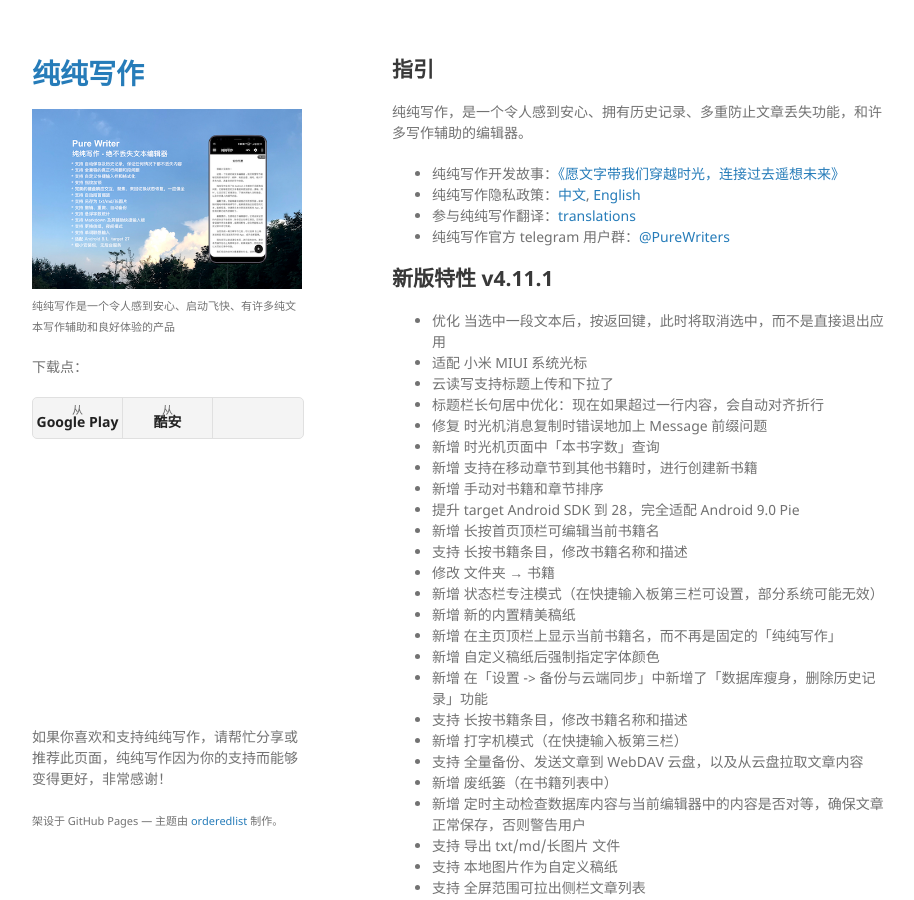
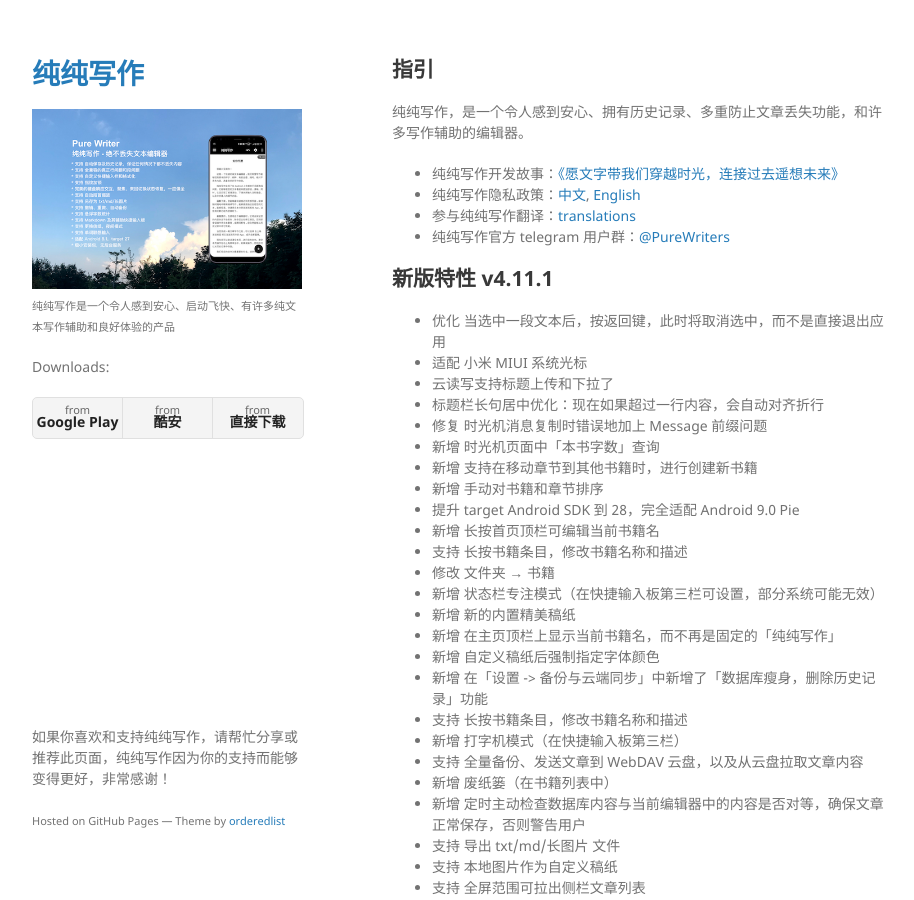
Before and after one commit to PureWriter/writer.drakeet.com, a Jekyll site: the page built from index.md, in a window 1280 px wide and 900 px high. Shown: the whole window, without its empty margins (178-1092 px from the left). Built offline with Jekyll 4.4.1, drawn with Linux system fonts in a browser that asks for light colours; our own code applies the rules of GitHub Pages for plain Markdown files.

Commit message:
Reverted "Removed Direct Download Button (#1)" (#2)
This reverts commit 7488e6c1465d51afa96e8ce5bc4b094ab188ab4f.

```diff
--- a/_config.yml
+++ b/_config.yml
@@ -7,3 +7,4 @@
 show_downloads: true
 google_play: https://play.google.com/store/apps/details?id=com.drakeet.purewriter
 coolapk: https://www.coolapk.com/apk/com.drakeet.purewriter
+direct: https://www.coolapk.com/apk/com.drakeet.purewriter
--- a/_layouts/default.html
+++ b/_layouts/default.html
@@ -1,5 +1,5 @@
 <!DOCTYPE html>
-<html lang="{{ site.lang | default: "zh-CN" }}">
+<html lang="{{ site.lang | default: "en-US" }}">
   <head>
     <meta charset="UTF-8">
     <meta http-equiv="X-UA-Compatible" content="IE=edge">
@@ -23,10 +23,11 @@
         <p><small>{{ site.description | default: site.github.project_tagline }}</small></p>
 
         {% if site.show_downloads %}
-        <p class"downloads">下载点： </p>
+        <p class"downloads">Downloads: </p>
         <ul class="downloads">
-          <li><a href="{{ site.google_play }}">从 <strong>Google Play</strong></a></li>
-          <li><a href="{{ site.coolapk }}">从 <strong>酷安</strong></a></li>
+          <li><a href="{{ site.google_play }}">from <strong>Google Play</strong></a></li>
+          <li><a href="{{ site.coolapk }}">from <strong>酷安</strong></a></li>
+          <li><a href="{{ site.direct }}">from <strong>直接下载</strong></a></li>
         </ul>
         {% endif %}
       </header>
@@ -37,7 +38,7 @@
       </section>
       <footer>
         <p>如果你喜欢和支持纯纯写作，请帮忙分享或推荐此页面，纯纯写作因为你的支持而能够变得更好，非常感谢！</p>
-        <p><small>架设于 GitHub Pages &mdash; 主题由 <a href="https://github.com/orderedlist">orderedlist</a> 制作。</small></p>
+        <p><small>Hosted on GitHub Pages &mdash; Theme by <a href="https://github.com/orderedlist">orderedlist</a></small></p>
       </footer>
     </div>
     <script src="{{ "/assets/js/scale.fix.js" | relative_url }}"></script>
```
